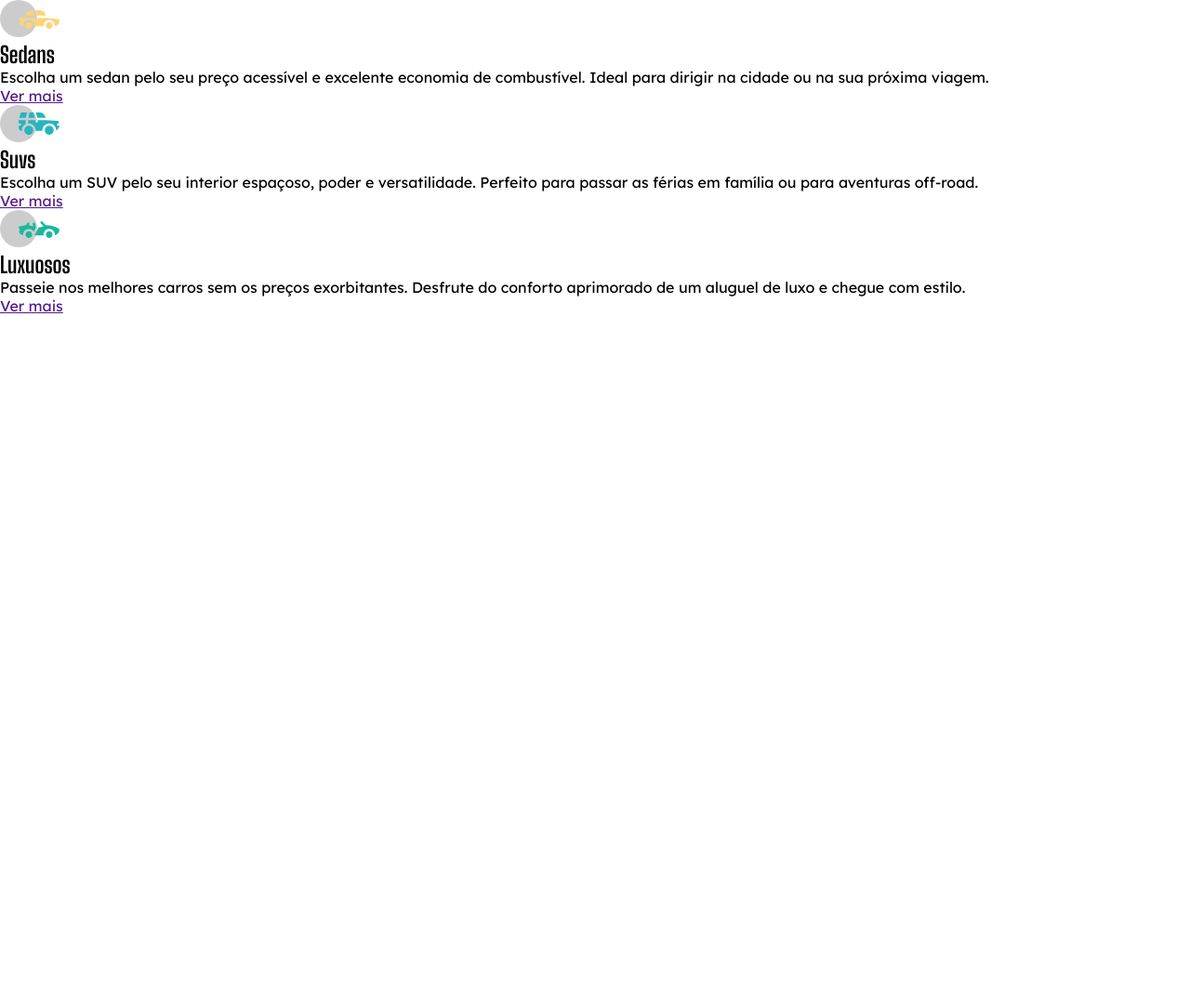
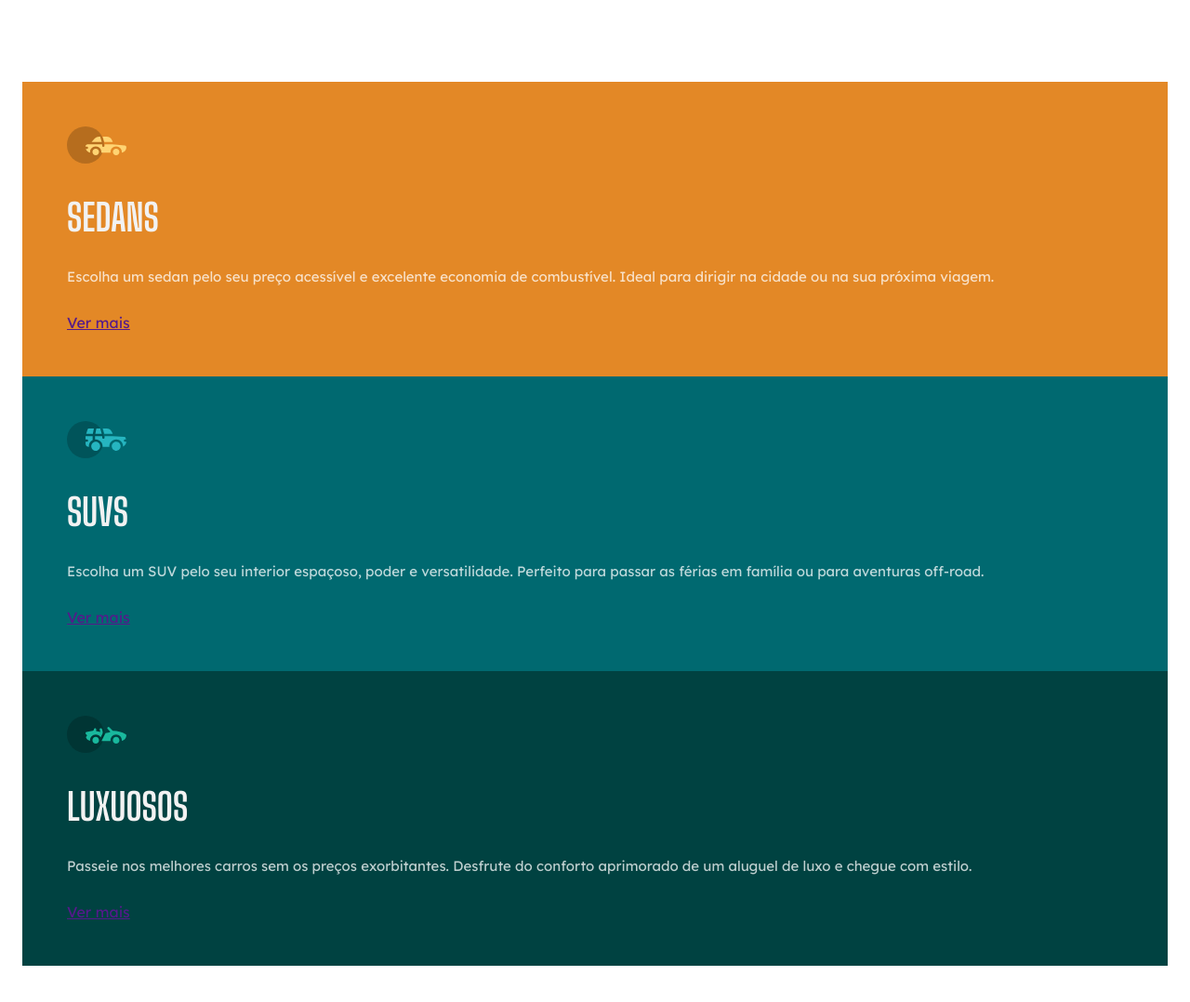
Before and after one commit to Gustavo-Nasci/carros, a plain HTML site: page index.html in a window 1280 px wide. Shown: the whole page at 93% size. Before the commit the page ends 800 px from the top, so only its background shows below. Drawn offline with Linux system fonts and the light colour scheme.

Commit message:
desenvolvimento do CSS

```diff
--- a/index.html
+++ b/index.html
@@ -31,13 +31,13 @@
             <a href="">Ver mais</a>
         </section>
 
-        <sections class="luxuosos">
+        <section class="luxuosos">
             <img src="./imagens/icon-luxury.svg" alt="carro de luxo">
             <h2>Luxuosos</h2>
             <p>Passeie nos melhores carros sem os preços exorbitantes. Desfrute do conforto aprimorado de um aluguel de
                 luxo e chegue com estilo.</p>
             <a href="">Ver mais</a>
-        </sections>
+        </section>
     </main>
 </body>
 
--- a/style.css
+++ b/style.css
@@ -12,14 +12,41 @@
     --transparent-white: rgba(255, 255, 255, 0.75);
 }
 
+body {
+    padding: 5.5rem 1.5rem;
+}
+
 h2 {
     font-family: 'Big Shoulders Display', sans-serif;
+    text-transform: uppercase;
+    font-size: 2.5rem;
+    color: var(--gray);
+    margin-block: 1.875rem;
 }
 
 p {
     font-family: 'Lexend Deca', sans-serif;
+    font-size: 0.9375rem;
+    color: var(--transparent-white);
+    margin-bottom: 1.875rem;
 }
 
 a {
     font-family: 'Lexend Deca', sans-serif;
 }
+
+section {
+    padding: 3rem;
+}
+
+.sedans {
+    background: var(--orange);
+}
+
+.suvs {
+    background: var(--cyan);
+}
+
+.luxuosos {
+    background: var(--dark-cyan);
+}
```
